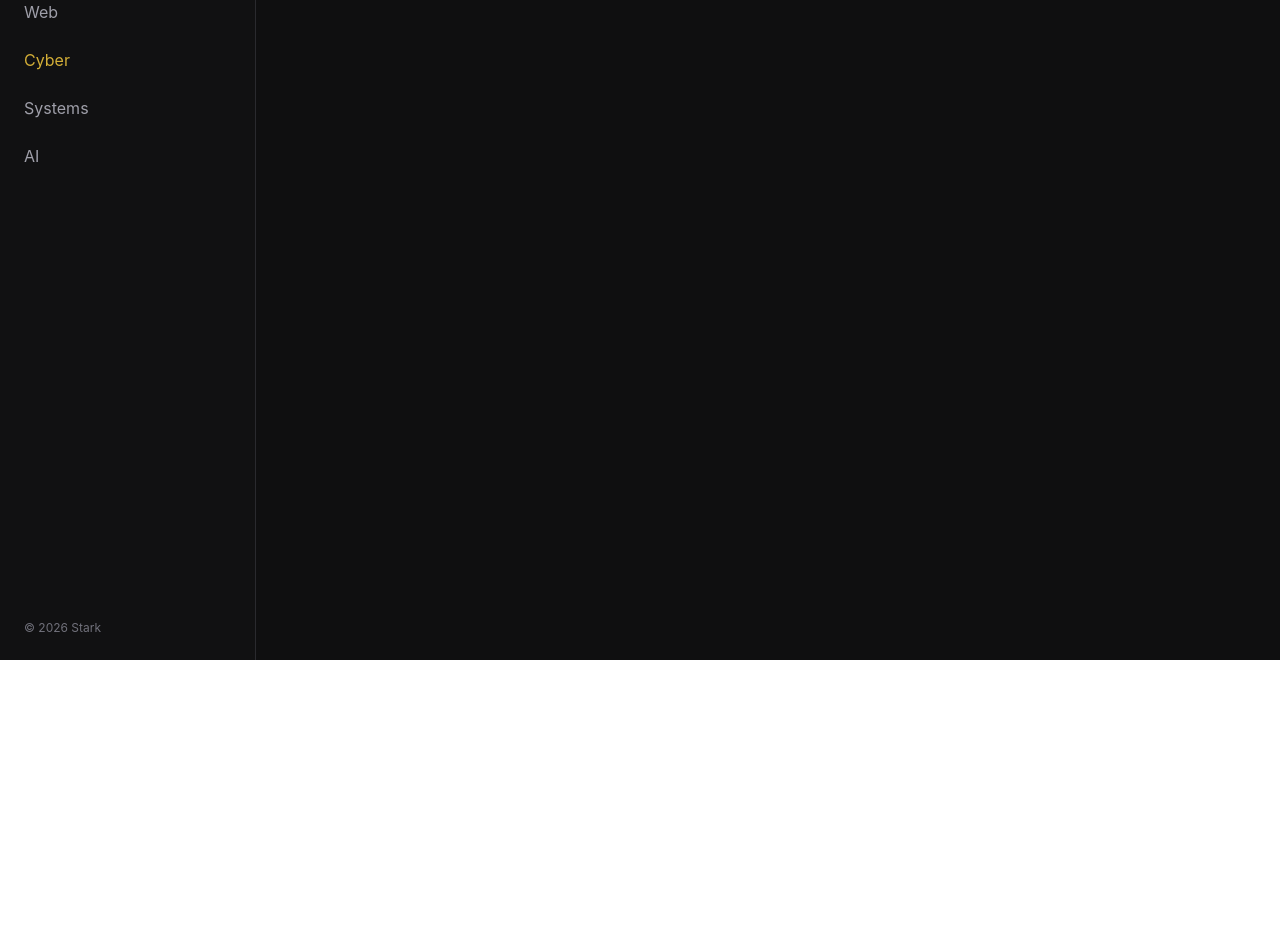
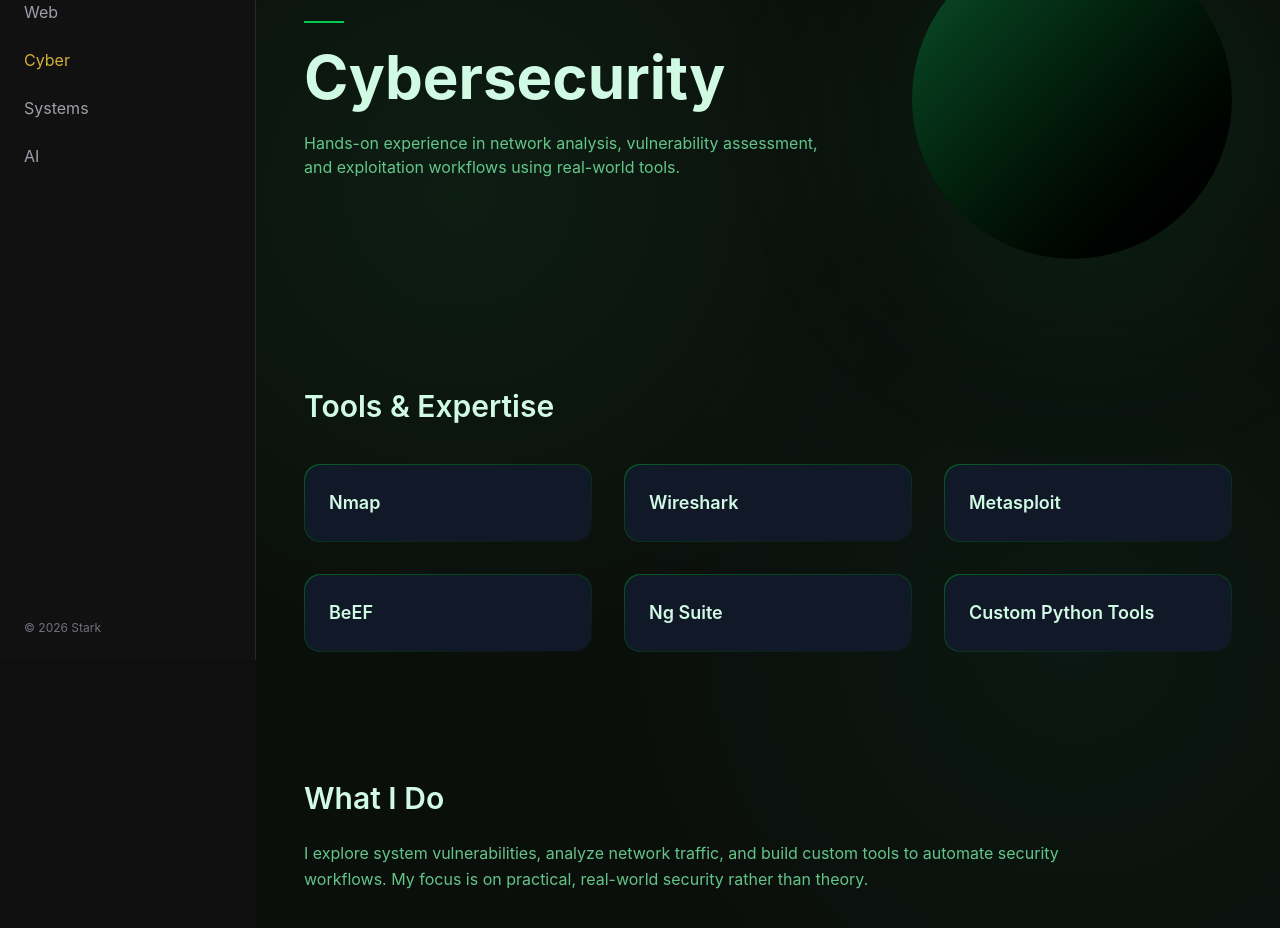
Before and after one commit to Lakshaya-stark/my-portfolio, a React (Vite) app: page /cybersecurity in a window 1280 px wide. Shown: the part 140-1068 px from the top of the page. Before the commit the page ends 800 px from the top, so only its background shows below. Built offline with nearby package versions, Linux system fonts and the light colour scheme.

Commit message:
Cyber page update

```diff
--- /dev/null
+++ b/src/components/CyberIntro.jsx
@@ -0,0 +1,81 @@
+import { motion } from "framer-motion";
+import { useEffect } from "react";
+
+export default function CyberIntro({ onFinish }) {
+  useEffect(() => {
+    const timer = setTimeout(onFinish, 2200);
+    return () => clearTimeout(timer);
+  }, [onFinish]);
+
+  return (
+    <div className="fixed inset-0 bg-black z-50 flex items-center justify-center overflow-hidden">
+      {/* EXPANDING FLASH */}
+      <motion.div
+        initial={{ scale: 0 }}
+        animate={{ scale: 6 }}
+        transition={{ duration: 1.6, ease: "easeInOut" }}
+        className="absolute w-40 h-40 rounded-full bg-green-500/10 blur-3xl"
+      />
+
+      {/* MAIN PORTAL */}
+      <motion.div
+        initial={{ scale: 0.3, opacity: 0 }}
+        animate={{ scale: 2.2, opacity: 1 }}
+        transition={{ duration: 1.8, ease: "easeInOut" }}
+        className="relative flex items-center justify-center"
+      >
+        {/* OUTER ROTATING RING */}
+        <motion.div
+          animate={{ rotate: 360 }}
+          transition={{ repeat: Infinity, duration: 8, ease: "linear" }}
+          className="absolute w-72 h-72 border border-green-500/30 rounded-full"
+        />
+
+        {/* DASHED RING */}
+        <motion.svg
+          width="300"
+          height="300"
+          viewBox="0 0 300 300"
+          className="absolute"
+          animate={{ rotate: -360 }}
+          transition={{ repeat: Infinity, duration: 10, ease: "linear" }}
+        >
+          <circle
+            cx="150"
+            cy="150"
+            r="120"
+            stroke="#22c55e"
+            strokeWidth="1.2"
+            fill="none"
+            strokeDasharray="6 12"
+          />
+        </motion.svg>
+
+        {/* PULSE RINGS */}
+        {[0, 1, 2].map((i) => (
+          <motion.div
+            key={i}
+            initial={{ scale: 0.5, opacity: 0.6 }}
+            animate={{ scale: 2.5, opacity: 0 }}
+            transition={{
+              duration: 2,
+              repeat: Infinity,
+              delay: i * 0.4,
+            }}
+            className="absolute w-40 h-40 border border-green-500/40 rounded-full"
+          />
+        ))}
+
+        {/* INNER CORE */}
+        <div className="w-32 h-32 rounded-full bg-green-500/20 blur-2xl" />
+
+        {/* CENTER CORE */}
+        <motion.div
+          animate={{ scale: [1, 1.2, 1] }}
+          transition={{ repeat: Infinity, duration: 1.5 }}
+          className="absolute w-16 h-16 rounded-full border border-green-400"
+        />
+      </motion.div>
+    </div>
+  );
+}
--- a/src/index.css
+++ b/src/index.css
@@ -1,6 +1,4 @@
 @import "tailwindcss";
-/*
-body {
-  font-family: "Inter", sans-serif;
-  background-color: #0f0f10;
-} */
+html {
+  scroll-behavior: smooth;
+}
--- a/src/pages/Cyber.jsx
+++ b/src/pages/Cyber.jsx
@@ -1,3 +1,119 @@
+import { motion } from "framer-motion";
+import { themes } from "../data/theme";
+import { useState } from "react";
+import CyberIntro from "../components/CyberIntro";
+
+// export default function Cyber() {
+
+// 👉 After animation ends → show actual page
+//   return (
+//     <div className="min-h-screen bg-black text-green-400 flex items-center justify-center">
+//       <h1 className="text-4xl font-bold">Cybersecurity Page 🚀</h1>
+//     </div>
+//   );
+// }
+
 export default function Cyber() {
-  return <div className="p-10">Cybersecurity</div>;
+  const theme = themes.cyber;
+  const [showIntro, setShowIntro] = useState(true);
+
+  if (showIntro) {
+    return <CyberIntro onFinish={() => setShowIntro(false)} />;
+  }
+
+  return (
+    <div
+      className={`${theme.bg} ${theme.text} min-h-screen relative overflow-hidden`}
+    >
+      {/* Background Glow */}
+      <div className="absolute inset-0 bg-[radial-gradient(circle_at_20%_30%,rgba(34,197,94,0.08),transparent_40%),radial-gradient(circle_at_80%_70%,rgba(16,185,129,0.05),transparent_40%)]"></div>
+
+      <div className="relative z-10 w-full max-w-[1400px] mx-auto px-6 md:px-12 py-20 space-y-32">
+        {/* HERO */}
+        <section className="flex flex-col md:flex-row items-center justify-between gap-16">
+          <motion.div
+            initial={{ opacity: 0, y: 20 }}
+            animate={{ opacity: 1, y: 0 }}
+            transition={{ duration: 0.6 }}
+            className="max-w-xl"
+          >
+            <div className="w-10 h-[2px] bg-green-500 mb-6"></div>
+
+            <h1 className="text-4xl md:text-6xl font-bold">Cybersecurity</h1>
+
+            <p className="mt-6 text-green-300/80">
+              Hands-on experience in network analysis, vulnerability assessment,
+              and exploitation workflows using real-world tools.
+            </p>
+          </motion.div>
+
+          {/* Visual */}
+          <motion.div
+            initial={{ opacity: 0, scale: 0.9 }}
+            animate={{ opacity: 1, scale: 1 }}
+            transition={{ duration: 0.8 }}
+            className="relative"
+          >
+            <div className="absolute w-[350px] h-[350px] bg-green-500/10 blur-[100px] rounded-full"></div>
+
+            <motion.div
+              animate={{ y: [0, -10, 0] }}
+              transition={{ duration: 4, repeat: Infinity }}
+              className="w-[260px] md:w-[320px] h-[260px] md:h-[320px] bg-gradient-to-br from-green-900 to-black rounded-full"
+            />
+          </motion.div>
+        </section>
+
+        {/* SKILLS / TOOLS */}
+        <motion.section
+          initial={{ opacity: 0, y: 40 }}
+          whileInView={{ opacity: 1, y: 0 }}
+          transition={{ duration: 0.6 }}
+          viewport={{ once: true }}
+        >
+          <h2 className="text-3xl font-semibold mb-10">Tools & Expertise</h2>
+
+          <div className="grid md:grid-cols-2 lg:grid-cols-3 gap-8">
+            {[
+              "Nmap",
+              "Wireshark",
+              "Metasploit",
+              "BeEF",
+              "Ng Suite",
+              "Custom Python Tools",
+            ].map((tool) => (
+              <div
+                key={tool}
+                className="relative group rounded-2xl p-[1px] bg-gradient-to-br from-green-500/40 to-transparent"
+              >
+                <div className="bg-[#111827] rounded-2xl p-6 relative overflow-hidden">
+                  <div className="absolute inset-0 opacity-0 group-hover:opacity-100 transition bg-green-500/10 blur-2xl"></div>
+
+                  <h3 className="text-lg font-semibold relative z-10">
+                    {tool}
+                  </h3>
+                </div>
+              </div>
+            ))}
+          </div>
+        </motion.section>
+
+        {/* DESCRIPTION */}
+        <motion.section
+          initial={{ opacity: 0, y: 40 }}
+          whileInView={{ opacity: 1, y: 0 }}
+          transition={{ duration: 0.6 }}
+          viewport={{ once: true }}
+        >
+          <h2 className="text-3xl font-semibold mb-6">What I Do</h2>
+
+          <p className="text-green-300/80 max-w-3xl leading-relaxed">
+            I explore system vulnerabilities, analyze network traffic, and build
+            custom tools to automate security workflows. My focus is on
+            practical, real-world security rather than theory.
+          </p>
+        </motion.section>
+      </div>
+    </div>
+  );
 }
```
